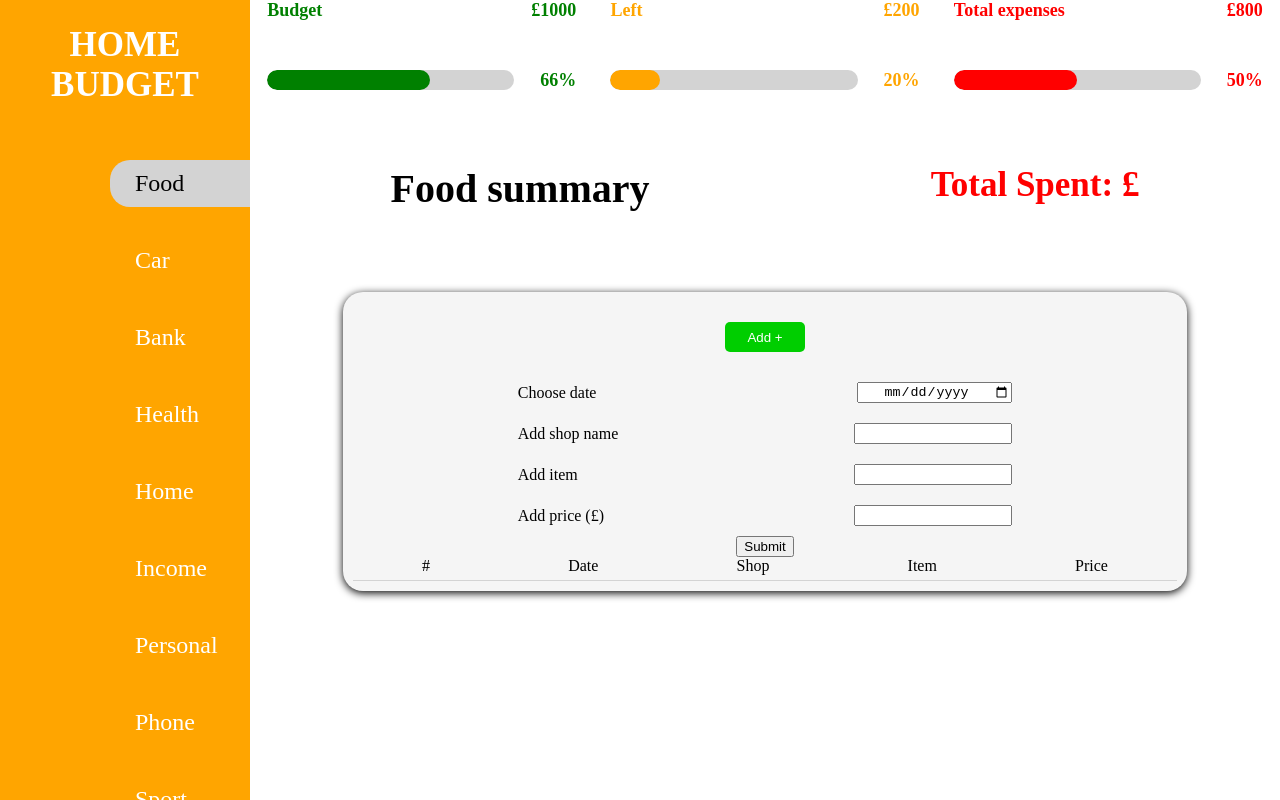
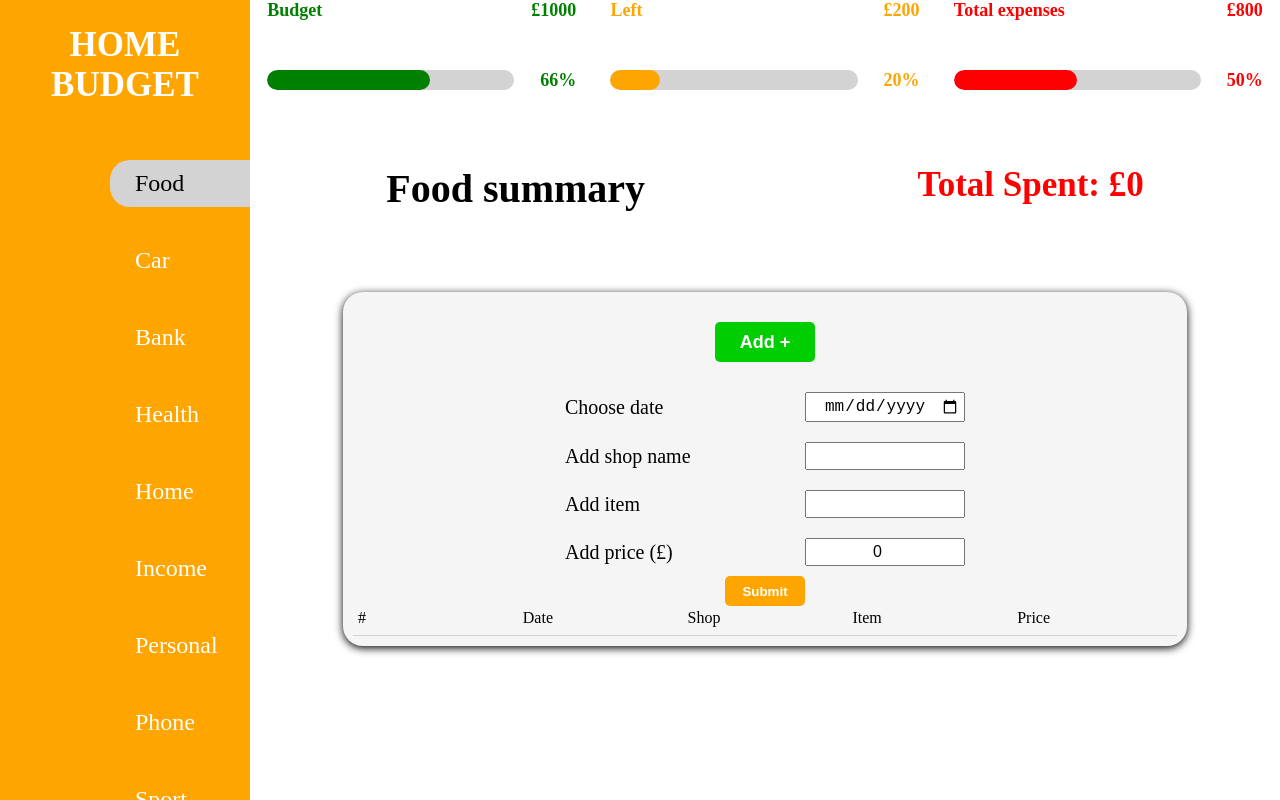
Before and after one commit to MacRapacki/HOME-BUDGET, an Angular app: page /food in a window 1280 px wide. Both pictures are taken after a click on the button "Add +". Shown: the top 800 px of the page. Built offline with nearby package versions, Linux system fonts and the light colour scheme.

Commit message:
create function that adds an item to the list

```diff
--- a/src/app/pages/food/food.component.html
+++ b/src/app/pages/food/food.component.html
@@ -1,35 +1,35 @@
 <div class="title">
-  <p class="title__name">Food summary</p>
-  <p class="title__summary"> Total Spent: £ </p>
+  <p class="title__name">Food summary </p>
+  <p class="title__summary"> Total Spent: £{{ totalSpent }} </p>
 </div>
 
 <div class="shopping__list">
 
-  <button class="add" type="button">Add +</button>
+  <button class="add" type="button" (click)="showForm()">Add +</button>
 
 
   <form class="form">
     <label> Choose date <br>
-      <input type="date" name="date">
+      <input class="date" type="date" name="date" [(ngModel)]="date" value="date">
     </label>
     <label> Add shop name
-      <input type="text" name="shop">
+      <input class="shop" type="text" name="shop" [(ngModel)]="shopName">
     </label>
     <label>Add item
-      <input type="text" name="item">
+      <input class="item" type="text" name="item" [(ngModel)]="itemName">
     </label>
     <label>Add price (£)
-      <input type="number" name="price">
+      <input class="price" type="number" name="price" min="0" [(ngModel)]="priceValue">
     </label>
-    <button type="submit">Submit</button>
+    <button class="submit" type="submit" (click)="addItem($event)">Submit</button>
+  </form>
 
 
-  </form>
   <div class="row" *ngFor="let list of arr; let i = index">
-    <div>{{ list.listNumber }}</div>
+    <div>{{ i === 0 ? "#" : i }}</div>
     <div>{{ list.date }}</div>
     <div>{{ list.shop }}</div>
     <div>{{ list.item }}</div>
-    <div>{{ list.price }}</div>
+    <div>{{ list.price === "Price" ?  "Price"  :  "£" + list.price }}</div>
   </div>
 </div>
--- a/src/app/pages/food/food.component.scss
+++ b/src/app/pages/food/food.component.scss
@@ -32,38 +32,60 @@
   box-shadow: 0px 2px 8px 0px rgba(0, 0, 0, 1);
   padding: 10px 10px;
 
+
   .add {
     display: block;
     margin: 20px auto;
-    width: 80px;
-    height: 30px;
+    width: 100px;
+    height: 40px;
     background-color: rgb(0, 206, 0);
     color: white;
     border: none;
     border-radius: 5px;
     cursor: pointer;
+    font-size: 18px;
+    font-weight: bold;
   }
 
+
   .form {
-    display: flex;
-    flex-direction: column;
-    justify-content: center;
-    align-items: center;
+    display: none;
+
+    &.active {
+      display: flex;
+      flex-direction: column;
+      justify-content: center;
+      align-items: center;
+    }
 
     label {
-      width: 60%;
+      width: 400px;
       display: flex;
       justify-content: space-between;
       align-items: center;
-      //   padding: 0 20%;
+      font-size: 20px;
 
       input {
         margin: 10px 0 10px;
         width: 150px;
         text-align: center;
+        font-size: 16px;
+        padding: 3px 3px;
       }
     }
+
+    .submit {
+      width: 80px;
+      height: 30px;
+      background-color: orange;
+      color: white;
+      border: none;
+      border-radius: 5px;
+      cursor: pointer;
+      font-weight: bold;
+    }
   }
+
 
   .row {
     display: flex;
@@ -72,5 +94,11 @@
     align-items: center;
     border-bottom: 1.5px solid lightgrey;
     padding-bottom: 5px;
+
+    div {
+      width: 20%;
+      max-width: 20%;
+      padding: 3px 5px;
+    }
   }
 }
--- a/src/app/pages/food/food.component.ts
+++ b/src/app/pages/food/food.component.ts
@@ -1,4 +1,5 @@
 import { Component, OnInit } from '@angular/core';
+import { SrvRecord } from 'dns';
 
 @Component({
   selector: 'app-food',
@@ -14,8 +15,17 @@ export class FoodComponent implements OnInit {
       shop: "Shop",
       item: "Item",
       price: "Price",
-    }
-  ]
+
+    },
+  ];
+
+  totalSpent: number = 0;
+
+
+  date = new Date();
+  shopName: string = "";
+  itemName: string = "";
+  priceValue: number = 0
 
   constructor() {
 
@@ -25,4 +35,32 @@ export class FoodComponent implements OnInit {
   ngOnInit(): void {
   }
 
+  showForm() {
+    document.querySelector(".form").classList.toggle("active")
+  }
+
+  addItem(e) {
+    e.preventDefault();
+
+    if (this.date === "" || this.shopName === "" || this.itemName === "" || this.priceValue === 0) { return alert('Fill the form.') };
+
+    const listItem = {
+      listNumber: "#",
+      date: this.date,
+      shop: this.shopName,
+      item: this.itemName,
+      price: this.priceValue,
+    };
+
+    this.arr.push(listItem);
+
+    this.totalSpent += this.priceValue
+
+
+    this.shopName = "";
+    this.itemName = "";
+    this.priceValue = 0
+
+  }
+
 }
```
Also changed, not shown: src/app/app.module.ts (+5 -2 lines).
